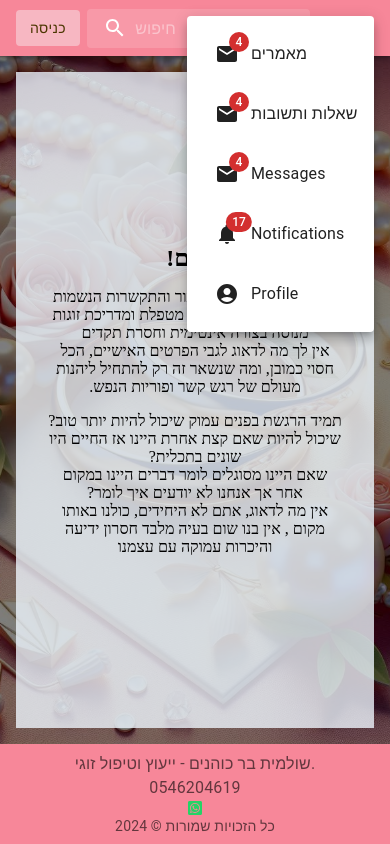
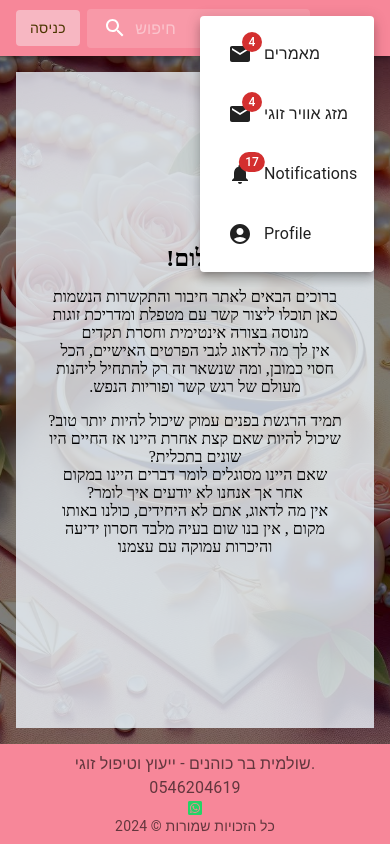
Before and after one commit to chemedMoshe/ShulamitClient, a React (Vite) app: page / in a window 390 px wide. Both pictures are taken after a click on the button "show more". Built offline with nearby package versions, Linux system fonts and the light colour scheme.

Commit message:
fix the navbar

```diff
--- a/src/components/Navbar/Navbar.tsx
+++ b/src/components/Navbar/Navbar.tsx
@@ -139,29 +139,21 @@ export default function PrimarySearchAppBar() {
             open={isMobileMenuOpen}
             onClose={handleMobileMenuClose}
         >
-            <MenuItem>
+            <MenuItem onClick={handleMenuClose}>
                 <IconButton size="large" aria-label="show 4 new mails" color="inherit">
                     <Badge badgeContent={4} color="error">
                         <MailIcon />
                     </Badge>
                 </IconButton>
-                <p>מאמרים</p>
+                <p onClick={() => navigate('/post')}>מאמרים</p>
             </MenuItem>
-            <MenuItem>
+            <MenuItem onClick={handleMenuClose}>
                 <IconButton size="large" aria-label="show 4 new mails" color="inherit">
                     <Badge badgeContent={4} color="error">
                         <MailIcon />
                     </Badge>
                 </IconButton>
-                <p>שאלות ותשובות</p>
-            </MenuItem>
-            <MenuItem>
-                <IconButton size="large" aria-label="show 4 new mails" color="inherit">
-                    <Badge badgeContent={4} color="error">
-                        <MailIcon />
-                    </Badge>
-                </IconButton>
-                <p>Messages</p>
+                <p onClick={() => navigate('/weather')}>מזג אוויר זוגי</p>
             </MenuItem>
             <MenuItem>
                 <IconButton
```
